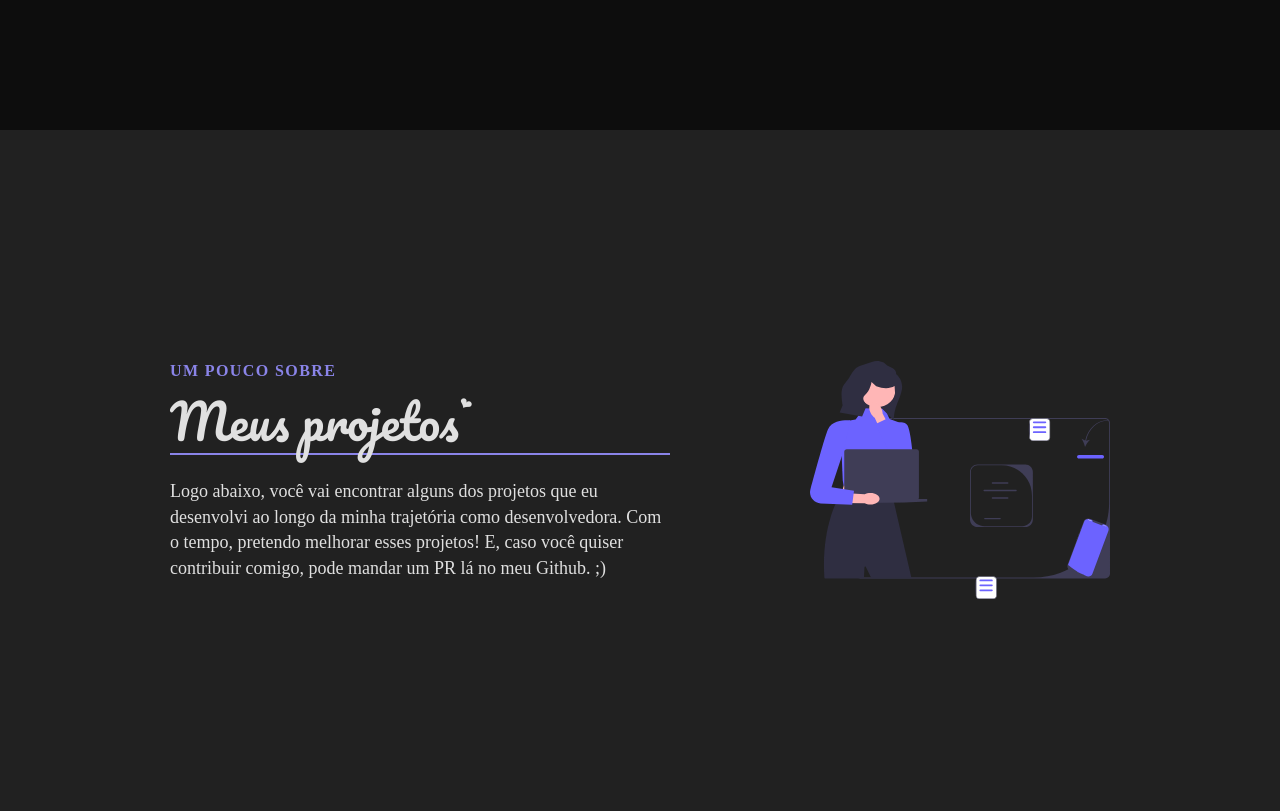
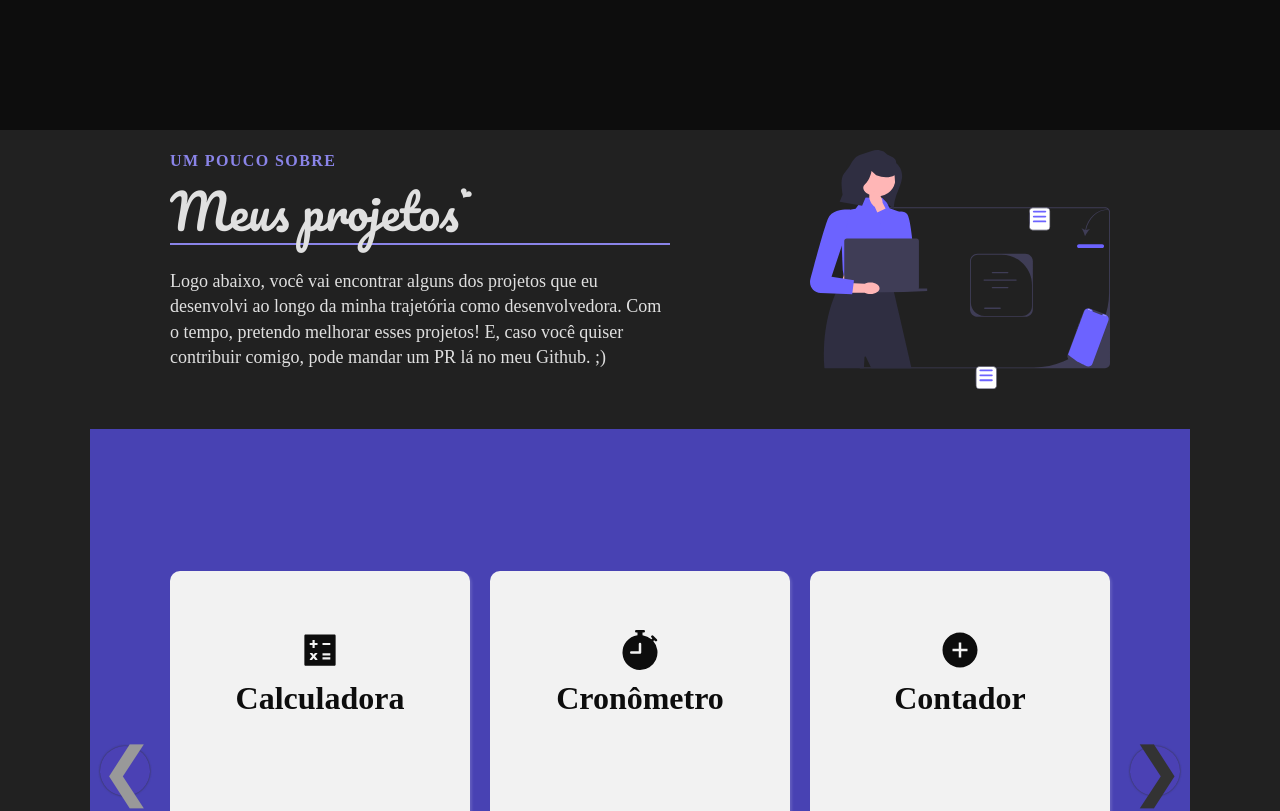
Before and after one commit to Racchel/portifolio, a React (Create React App) app: page / in a window 1280 px wide. Shown: the part 1260-2071 px from the top of the page. Built offline with nearby package versions, Linux system fonts and the light colour scheme; a web font is replaced by a local one.

Commit message:
Refactor: add TextCard component - in progress

```diff
--- a/src/components/InfoSection/index.js
+++ b/src/components/InfoSection/index.js
@@ -1,32 +1,15 @@
 import React from 'react'
 import * as S from './style'
-import { CustomTitle } from '..'
 
 export const InfoSection = ({
-   id, light, imgStart,
-   topLine,
-   headLine,
-   description,
-   img, alt
+   id, light,
+   children
 }) => {
    return (
       <>
          <S.InfoContainer light={light} id={id}>
             <S.InfoContent>
-               <S.InfoRow imgStart={imgStart}>
-                  <S.InfoColumn>
-                     <S.TextContent>
-                        <S.TopLine>{topLine}</S.TopLine>
-                        <CustomTitle light={light} title={headLine} />
-                        <S.InfoDescription light={light}>{description}</S.InfoDescription>
-                     </S.TextContent>
-                  </S.InfoColumn>
-                  <S.InfoColumn>
-                     <S.ImgContent>
-                        <S.Img src={img} alt={alt} />
-                     </S.ImgContent>
-                  </S.InfoColumn>
-               </S.InfoRow>
+               {children}
             </S.InfoContent>
          </S.InfoContainer>
       </>
--- a/src/components/InfoSection/style.js
+++ b/src/components/InfoSection/style.js
@@ -20,68 +20,3 @@ export const InfoContent = styled.div`
    max-width: 1100px;
    margin: 0 auto;
 `
-
-export const InfoRow = styled.div`
-   display: flex;
-   flex-direction: ${(props) => props.imgStart ? 'row' : 'row-reverse'};
-   flex-wrap: wrap;
-   justify-content: space-around;
-   align-items: center;
-   padding: 10px;
-`
-
-export const InfoColumn = styled.div`
-   padding: 10px;
-`
-
-
-export const TextContent = styled.div`
-   max-width: 560px;
-   display: flex;
-   flex-direction: column;
-
-   @media screen and (max-width: ${props => props.theme.breakpoints.md}){
-      align-items: center;
-      padding: 30px 0;
-      text-align: center;
-   }
-`
-
-export const TopLine = styled.p`
-   color: ${props => props.theme.colors.primary.sm};
-   font-size: 1rem;
-   line-height: 1rem;
-   font-weight: 700;
-   letter-spacing: 1.4px;
-   text-transform: uppercase;
-   margin-bottom: 1rem;
-`
-
-export const InfoDescription = styled.p`
-   max-width: 500px;
-   margin-bottom: 35px;
-   font-size: 18px;
-   line-height: 1.6rem;
-   color: ${props => props.light
-      ? props.theme.colors.text.sm
-      : props.theme.colors.text.md
-   };
-`
-
-export const BtnContent = styled.div`
-   display: flex;
-   justify-content: flex-start;
-`
-
-export const ImgContent = styled.div`
-   width: fit-content;
-   height: 100%;
-`
-
-export const Img = styled.img`
-   width: min(60vw, 300px);
-   margin: 0 0 10px 0;
-   padding-right: 0;
-`
-
-export const Button = styled.div``
--- /dev/null
+++ b/src/components/TextCard/index.js
@@ -0,0 +1,26 @@
+import React from 'react'
+import { CustomTitle } from '..'
+import * as S from './style'
+
+export const TextCard = ({
+   light,
+   imgStart,
+   topLine,
+   headLine,
+   description,
+   img, alt
+}) => {
+
+   return (
+      <S.TextCardContainer imgStart={imgStart}>
+         <S.TextContent>
+            <S.TopLine>{topLine}</S.TopLine>
+            <CustomTitle light={light} title={headLine} />
+            <S.InfoDescription light={light}>{description}</S.InfoDescription>
+         </S.TextContent>
+         <S.ImgContent>
+            <S.Img src={img} alt={alt} />
+         </S.ImgContent>
+      </S.TextCardContainer>
+   )
+}
--- /dev/null
+++ b/src/components/TextCard/style.js
@@ -0,0 +1,63 @@
+import styled from 'styled-components'
+
+export const TextCardContainer = styled.div`
+   display: flex;
+   flex-direction: ${(props) => props.imgStart ? 'row' : 'row-reverse'};
+   flex-wrap: wrap;
+   justify-content: space-around;
+   align-items: center;
+   padding: 10px;
+`
+
+export const TextContent = styled.div`
+   max-width: 560px;
+   display: flex;
+   flex-direction: column;
+   padding: 10px;
+
+   @media screen and (max-width: ${props => props.theme.breakpoints.md}){
+      align-items: center;
+      padding: 30px 0;
+      text-align: center;
+   }
+`
+
+export const TopLine = styled.p`
+   color: ${props => props.theme.colors.primary.sm};
+   font-size: 1rem;
+   line-height: 1rem;
+   font-weight: 700;
+   letter-spacing: 1.4px;
+   text-transform: uppercase;
+   margin-bottom: 1rem;
+`
+
+export const InfoDescription = styled.p`
+   max-width: 500px;
+   margin-bottom: 35px;
+   font-size: 18px;
+   line-height: 1.6rem;
+   color: ${props => props.light
+      ? props.theme.colors.text.sm
+      : props.theme.colors.text.md
+   };
+`
+
+export const BtnContent = styled.div`
+   display: flex;
+   justify-content: flex-start;
+`
+
+export const ImgContent = styled.div`
+   width: fit-content;
+   height: 100%;
+   padding: 10px;
+`
+
+export const Img = styled.img`
+   width: min(60vw, 300px);
+   margin: 0 0 10px 0;
+   padding-right: 0;
+`
+
+export const Button = styled.div``
--- a/src/components/index.js
+++ b/src/components/index.js
@@ -8,3 +8,4 @@ export * from './LanguageSelector'
 export * from './ProjectsSection'
 export * from './CustomTitle'
 export * from './Footer'
+export * from './TextCard'
--- a/src/screens/Home/index.js
+++ b/src/screens/Home/index.js
@@ -1,5 +1,5 @@
 import { Layout } from '../Layout'
-import { HeroSection, InfoSection, ProjectsSection } from '../../components'
+import { HeroSection, InfoSection, ProjectsSection, TextCard } from '../../components'
 import { AppContext } from '../../share'
 
 export const Home = () => {
@@ -8,10 +8,16 @@ export const Home = () => {
          {context => (
             <Layout title='Home'>
                <HeroSection />
-               <InfoSection {...context.infoSectionData.about} />
-               <InfoSection {...context.infoSectionData.projects} />
-               <ProjectsSection />
-               <InfoSection {...context.infoSectionData.blog} />
+               <InfoSection id='about'>
+                  <TextCard {...context.infoSectionData.about} />
+               </InfoSection>
+               <InfoSection id='projects' light={true}>
+                  <TextCard {...context.infoSectionData.projects} />
+                  <ProjectsSection />
+               </InfoSection>
+               <InfoSection id='blog'>
+                  <TextCard {...context.infoSectionData.blog} />
+               </InfoSection>
             </Layout>
          )}
       </AppContext.Consumer>
```
